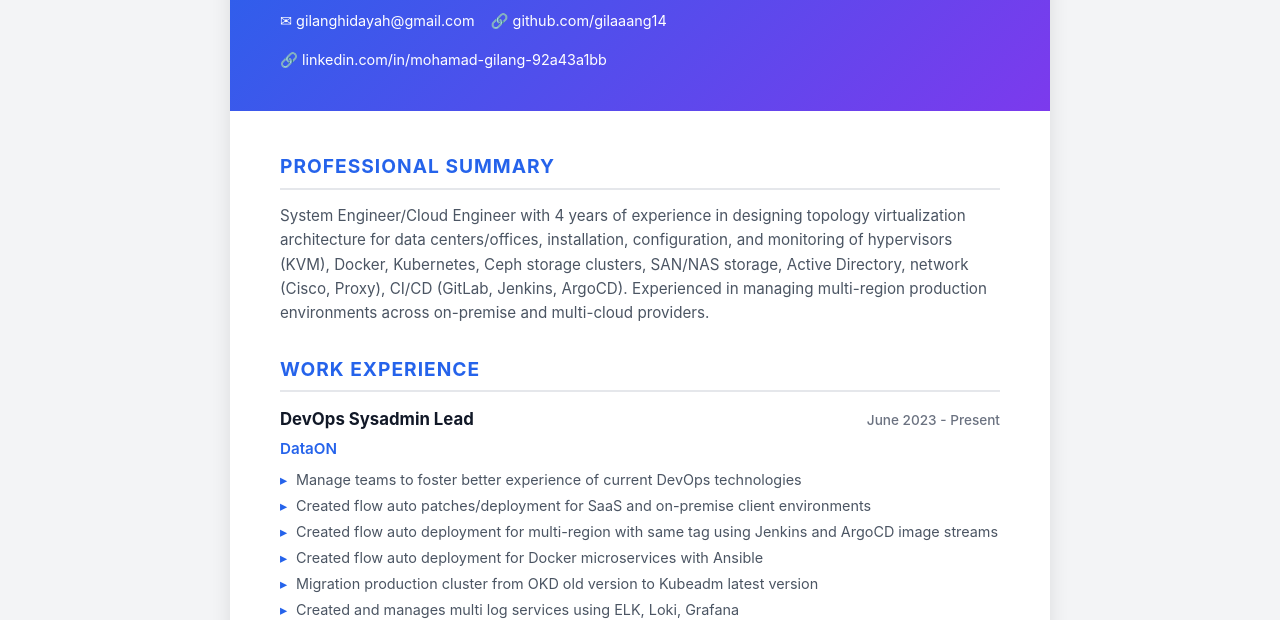
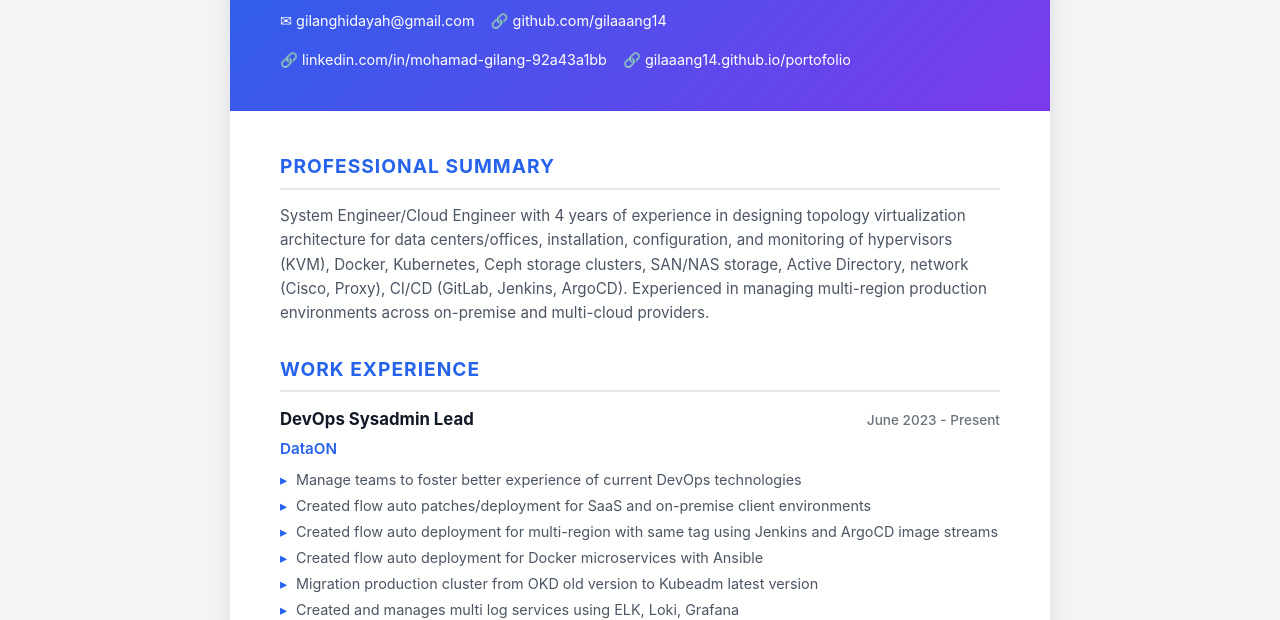
Before and after one commit to gilaaang14/portofolio, a website built with Vite: page resume.html in a window 1280 px wide. Shown: the part 184-804 px from the top of the page. Built offline with nearby package versions, Linux system fonts and the light colour scheme.

Commit message:
Add portfolio URL to resume

```diff
--- a/resume.html
+++ b/resume.html
@@ -236,6 +236,7 @@
                 <a href="mailto:gilanghidayah@gmail.com">&#9993; gilanghidayah@gmail.com</a>
                 <a href="https://github.com/gilaaang14" target="_blank">&#128279; github.com/gilaaang14</a>
                 <a href="https://linkedin.com/in/mohamad-gilang-92a43a1bb" target="_blank">&#128279; linkedin.com/in/mohamad-gilang-92a43a1bb</a>
+                <a href="https://gilaaang14.github.io/portofolio/" target="_blank">&#128279; gilaaang14.github.io/portofolio</a>
             </div>
         </div>
         <div class="body">
```
